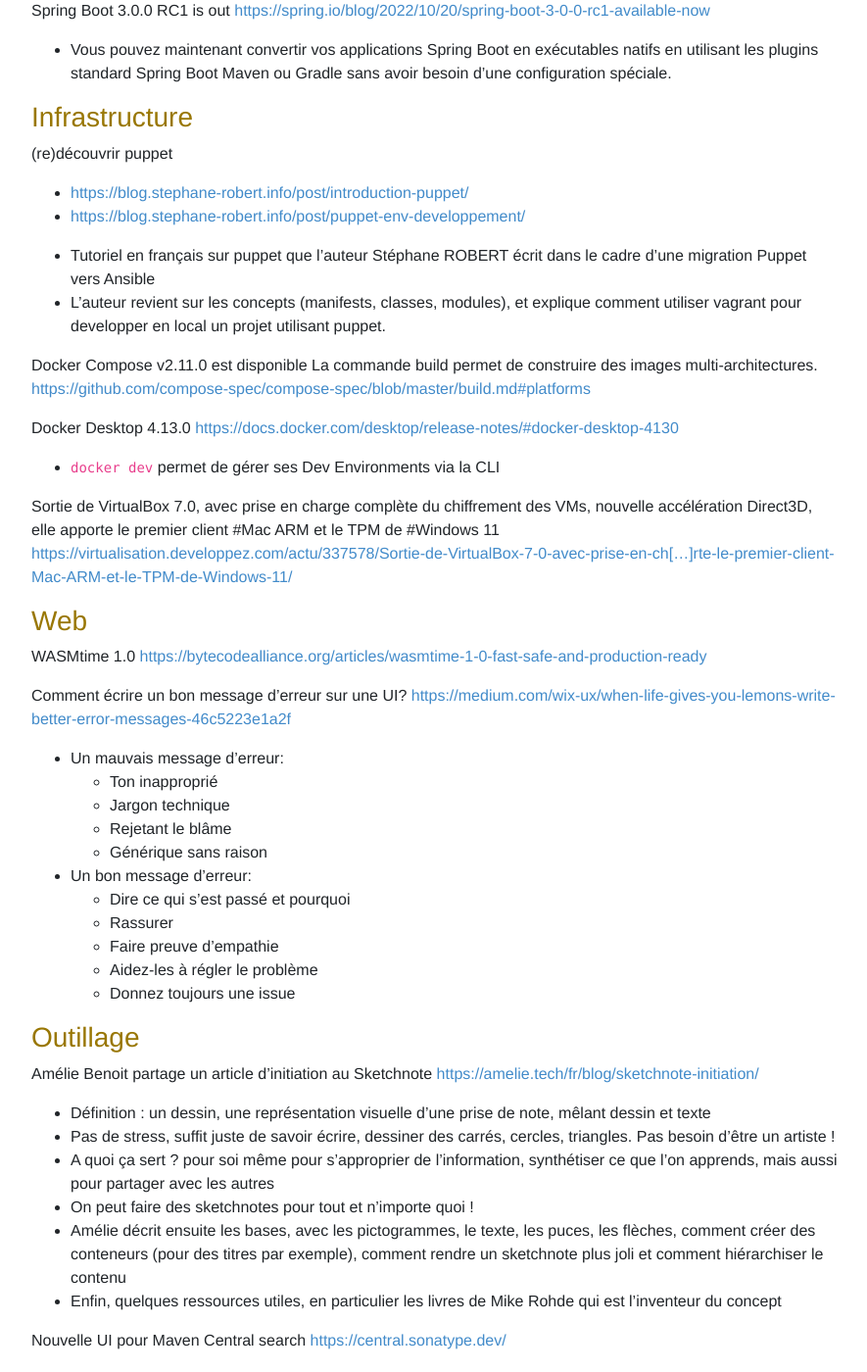
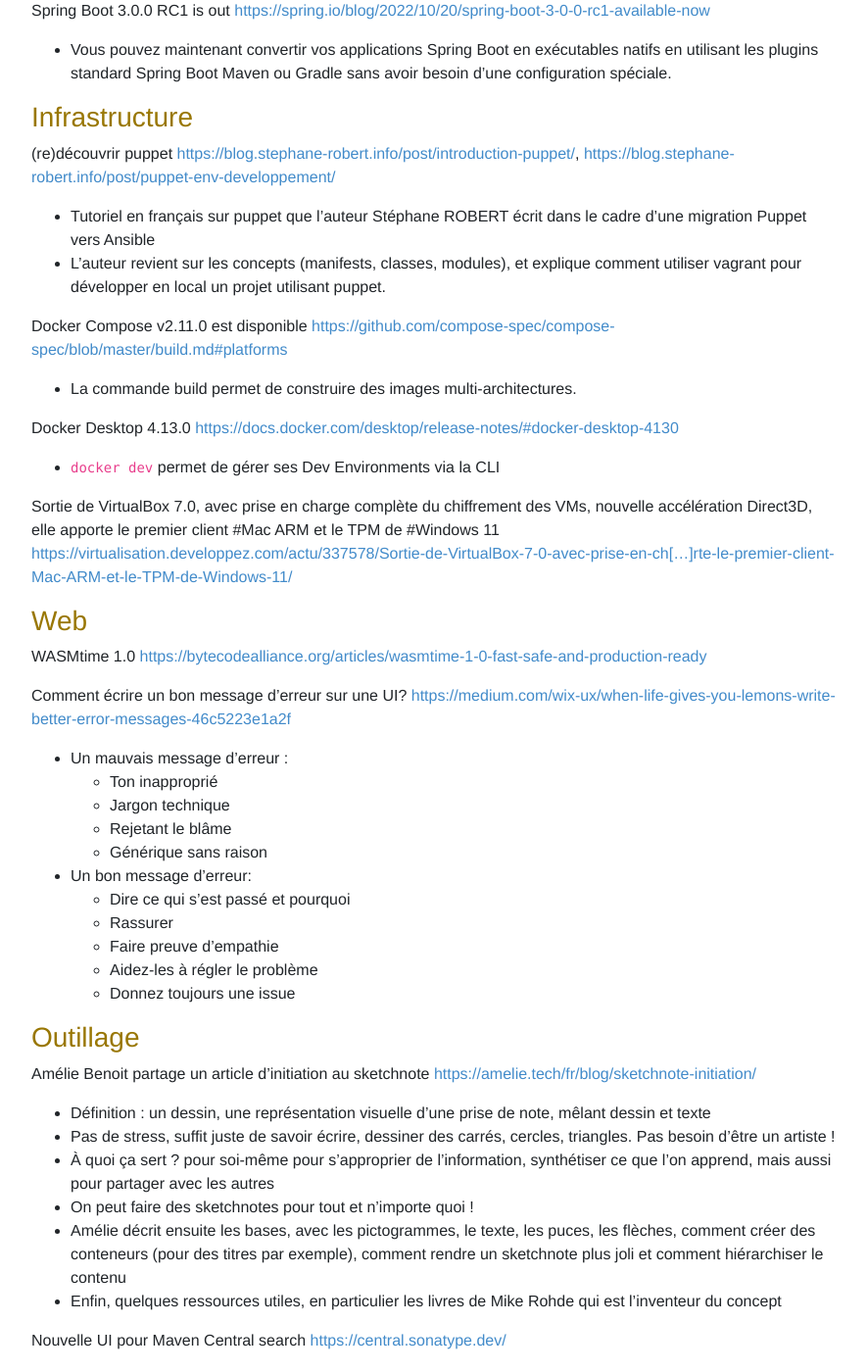
Before and after one commit to lescastcodeurs/lescastcodeurs.com, a Jekyll site: the page built from _posts/2022-11-02-lcc-287-celui-qu-antonio-avait-oublie.md, in a window 1280 px wide and 1400 px high, scrolled down 1200 px. Shown: the whole window at 98% size, without its empty margins (53-938 px from the left). Built offline with Jekyll 4.4.1, drawn with Linux system fonts in a browser that asks for light colours; some of the changed text lies outside the part shown.

Commit message:
Correction de typos sur 2022-11-02-lcc-287-celui-qu-antonio-avait-oublie.md

```diff
--- a/_posts/2022-11-02-lcc-287-celui-qu-antonio-avait-oublie.md
+++ b/_posts/2022-11-02-lcc-287-celui-qu-antonio-avait-oublie.md
@@ -59,15 +59,16 @@ Spring Boot 3.0.0 RC1 is out
 ### Infrastructure
 
 (re)découvrir puppet
-- [https://blog.stephane-robert.info/post/introduction-puppet/](https://blog.stephane-robert.info/post/introduction-puppet/)
-- [https://blog.stephane-robert.info/post/puppet-env-developpement/](https://blog.stephane-robert.info/post/puppet-env-developpement/)
+[https://blog.stephane-robert.info/post/introduction-puppet/](https://blog.stephane-robert.info/post/introduction-puppet/),
+[https://blog.stephane-robert.info/post/puppet-env-developpement/](https://blog.stephane-robert.info/post/puppet-env-developpement/)
 
 - Tutoriel en français sur puppet que l’auteur Stéphane ROBERT écrit dans le cadre d’une migration Puppet vers Ansible
-- L’auteur revient sur les concepts (manifests, classes, modules), et explique comment utiliser vagrant pour developper en local un projet utilisant puppet.
+- L’auteur revient sur les concepts (manifests, classes, modules), et explique comment utiliser vagrant pour développer en local un projet utilisant puppet.
 
 Docker Compose v2.11.0 est disponible
-La commande build permet de construire des images multi-architectures.
 [https://github.com/compose-spec/compose-spec/blob/master/build.md#platforms](https://github.com/compose-spec/compose-spec/blob/master/build.md#platforms)
+
+- La commande build permet de construire des images multi-architectures.
 
 Docker Desktop 4.13.0
 [https://docs.docker.com/desktop/release-notes/#docker-desktop-4130](https://docs.docker.com/desktop/release-notes/#docker-desktop-4130)
@@ -83,7 +84,7 @@ WASMtime 1.0 [https://bytecodealliance.org/articles/wasmtime-1-0-fast-safe-and-p
 Comment écrire un bon message d’erreur sur une UI?
 [https://medium.com/wix-ux/when-life-gives-you-lemons-write-better-error-messages-46c5223e1a2f](https://medium.com/wix-ux/when-life-gives-you-lemons-write-better-error-messages-46c5223e1a2f)
 
-- Un mauvais message d’erreur:
+- Un mauvais message d’erreur :
     - Ton inapproprié
     - Jargon technique
     - Rejetant le blâme
@@ -97,19 +98,19 @@ Comment écrire un bon message d’erreur sur une UI?
 
 ### Outillage
 
-Amélie Benoit partage un article d’initiation au Sketchnote
+Amélie Benoit partage un article d’initiation au sketchnote
 [https://amelie.tech/fr/blog/sketchnote-initiation/](https://amelie.tech/fr/blog/sketchnote-initiation/)
 
 - Définition : un dessin, une représentation visuelle d’une prise de note, mêlant dessin et texte
 - Pas de stress, suffit juste de savoir écrire, dessiner des carrés, cercles, triangles. Pas besoin d’être un artiste !
-- A quoi ça sert ? pour soi même pour s’approprier de l’information, synthétiser ce que l’on apprends, mais aussi pour partager avec les autres
+- À quoi ça sert ? pour soi-même pour s’approprier de l’information, synthétiser ce que l’on apprend, mais aussi pour partager avec les autres
 - On peut faire des sketchnotes pour tout et n’importe quoi !
 - Amélie décrit ensuite les bases, avec les pictogrammes, le texte, les puces, les flèches, comment créer des conteneurs (pour des titres par exemple), comment rendre un sketchnote plus joli et comment hiérarchiser le contenu
 - Enfin, quelques ressources utiles, en particulier les livres de Mike Rohde qui est l’inventeur du concept
 
 Nouvelle UI pour Maven Central search [https://central.sonatype.dev/](https://central.sonatype.dev/)
 
-maven-test-profiler: Maven extension pour trouver les tests les plus lents
+maven-test-profiler : Maven extension pour trouver les tests les plus lents
 [https://t.co/d5YpXODWf8](https://t.co/d5YpXODWf8)
 
 ### Architecture
```
Also changed, not shown: other parts of _posts/2022-11-02-lcc-287-celui-qu-antonio-avait-oublie.md (+4 -4 lines).
